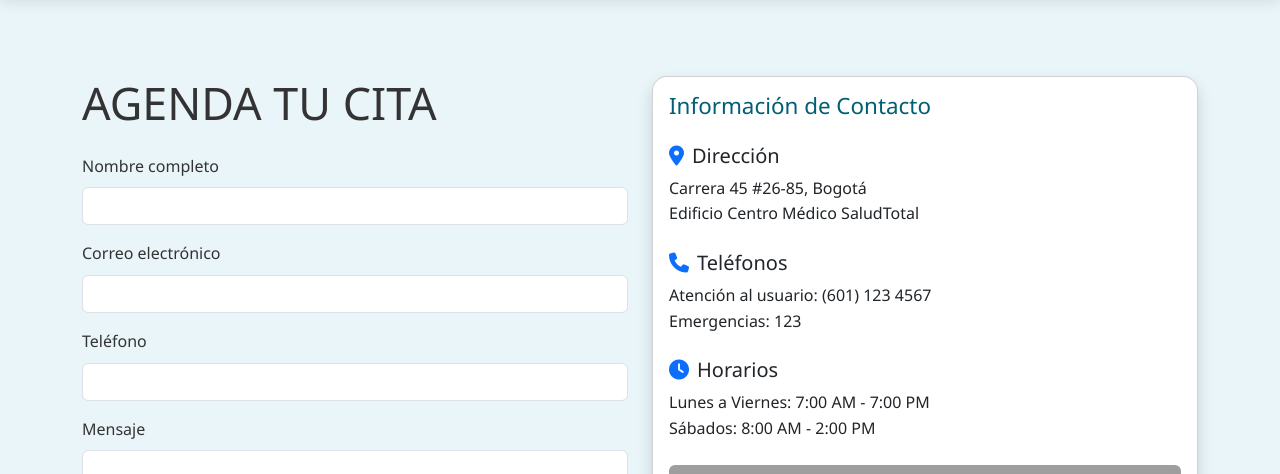
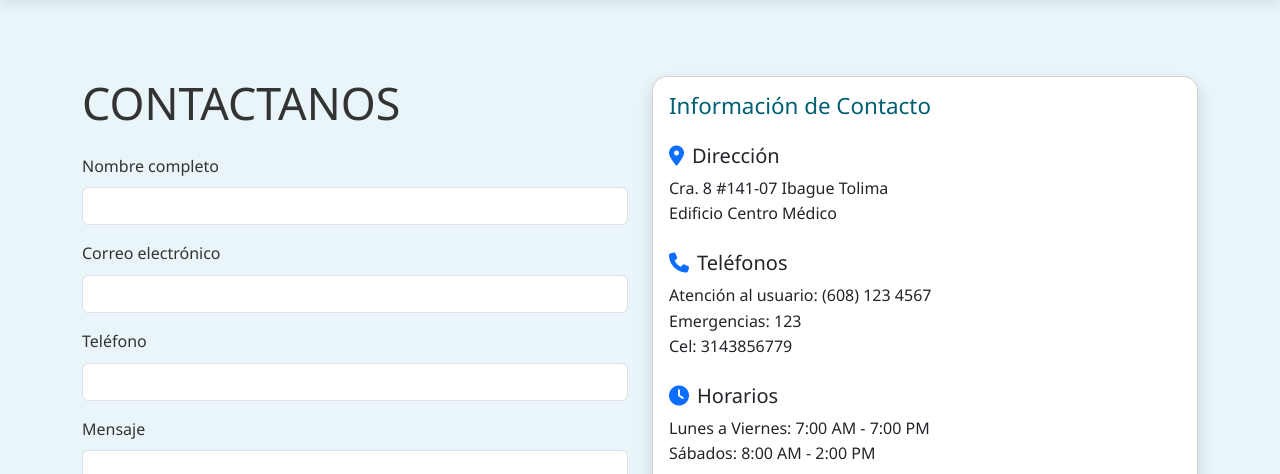
Before and after one commit to RACIEL81/HiperSalud, a Flask app: page /contacto in a window 1280 px wide. Shown: the part 72-546 px from the top of the page. Run offline with Flask 3, Linux system fonts and the light colour scheme; grey boxes are pictures that could not be loaded.

Commit message:
Update contacto.html
Signed-off-by: RACIEL81 <98654451+RACIEL81@users.noreply.github.com>

```diff
--- a/templates/contacto.html
+++ b/templates/contacto.html
@@ -5,7 +5,7 @@
     <div class="container">
         <div class="row">
             <div class="col-md-6">
-                <h1 class="mb-4">AGENDA TU CITA</h1>
+                <h1 class="mb-4">CONTACTANOS</h1>
                 <form onsubmit="event.preventDefault(); enviarWhatsApp();">
                     <div class="mb-3">
                         <label for="nombre" class="form-label">Nombre completo</label>
@@ -33,13 +33,14 @@
                         <h3 class="card-title mb-4">Información de Contacto</h3>
                         <div class="mb-4">
                             <h5><i class="fas fa-map-marker-alt text-primary me-2"></i>Dirección</h5>
-                            <p>Carrera 45 #26-85, Bogotá<br>Edificio Centro Médico SaludTotal</p>
+                            <p>Cra. 8 #141-07 Ibague Tolima<br>Edificio Centro Médico</p>
                         </div>
                         <div class="mb-4">
                             <h5><i class="fas fa-phone text-primary me-2"></i>Teléfonos</h5>
                             <p>
-                                Atención al usuario: (601) 123 4567<br>
-                                Emergencias: 123
+                                Atención al usuario: (608) 123 4567<br>
+                                Emergencias: 123<br>
+                                Cel: 3143856779
                             </p>
                         </div>
                         <div class="mb-4">
@@ -49,7 +50,7 @@
                                 Sábados: 8:00 AM - 2:00 PM
                             </p>
                         </div>
-                        <iframe src="https://www.google.com/maps/embed?pb=!1m18!1m12!1m3!1d3976.785950686158!2d-74.08330768573494!3d4.638050343106423!2m3!1f0!2f0!3f0!3m2!1i1024!2i768!4f13.1!3m3!1m2!1s0x8e3f9a3b0b0b0b0b%3A0x9b9b9b9b9b9b9b9b!2sCentro%20Médico%20SaludTotal!5e0!3m2!1ses!2sco!4v1629999999999!5m2!1ses!2sco"
+                        <iframe src="https://www.google.com/maps?q=Cra.+8+%23141-07,+Ibagué,+Tolima,+Colombia&output=embed"
                             width="100%"
                             height="300"
                             style="border:0;"
```
